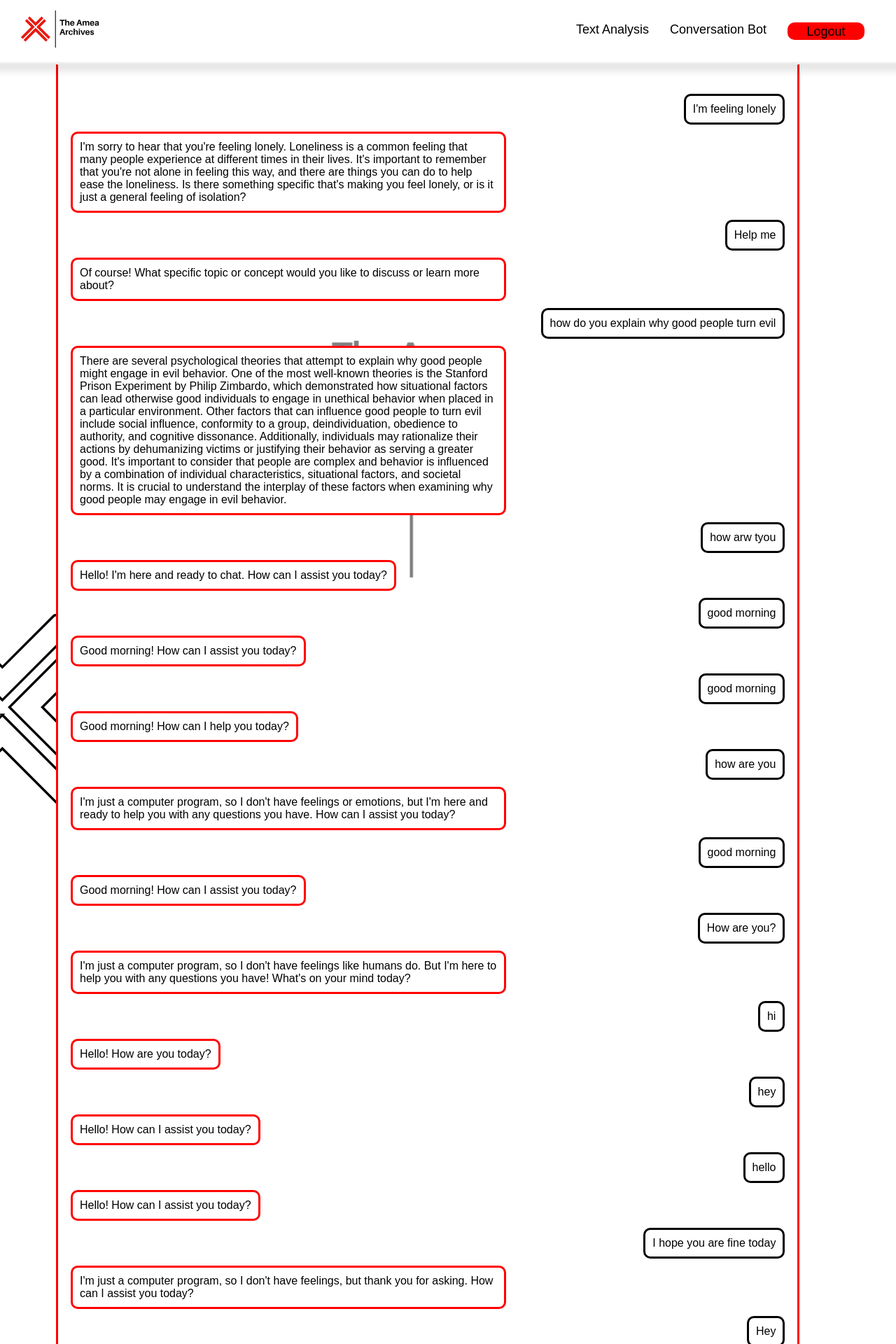
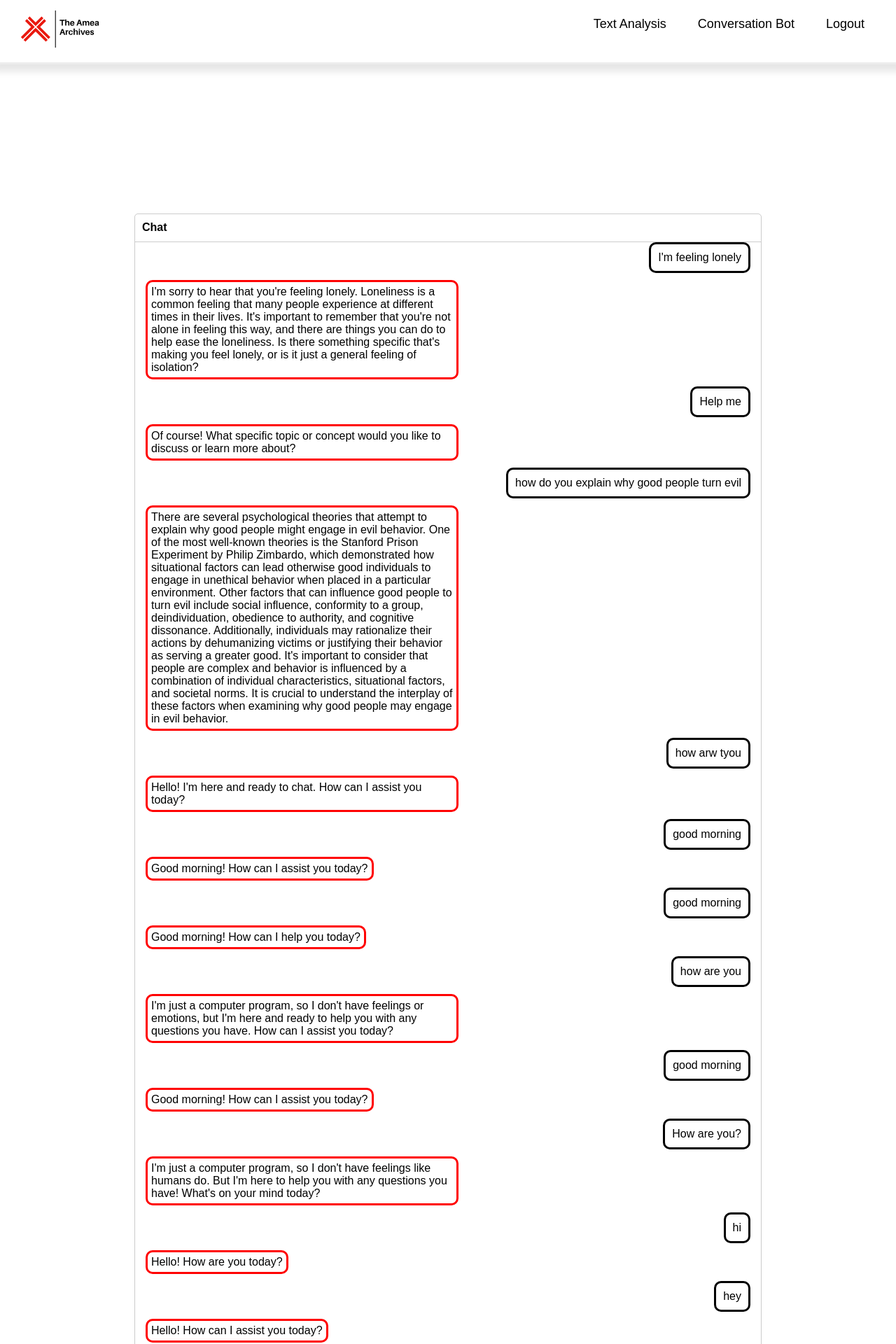
Before and after one commit to TheAmeaArchives/Great_Sage, a Django app: page /conversation in a window 1280 px wide. Shown: the top 1920 px of the page at 70% size. Run offline with Django 5.2, Linux system fonts and the light colour scheme; a user stored in the database is signed in; data comes from the database, SQL or seed files in the repository; both versions use the stored data as it was after the commit.

Commit message:
Design of the chatbot done

```diff
--- a/GreatSage/personality_analysis/static/personality_analysis/css/conversation.css
+++ b/GreatSage/personality_analysis/static/personality_analysis/css/conversation.css
@@ -1,182 +1,142 @@
-
-* {
+body {
     margin: 0;
-    padding: 0;
-    box-sizing: border-box;
-  }
-
-.content {
-    position: fixed ;
-    height: 85%;
-    width: 83%;
-    margin: 90px 80px 0 80px;
-    border-style: solid;
-    border-color: white red;
-    z-index: 2;
-    background-color: white;
-    overflow: auto;
-
+    font-family: Arial, sans-serif;
+    display: flex;
+    height: 100vh;
 }
-.red-bot{
-    background-color: red;
-    color: black;
-    width: 110px;
-    text-align: center;
-    height: 25px;
-    padding-top: 3px;
-    border-radius: 10px;
-  }
-
-.text {
-    position: relative;
-    bottom: -78%;
-    display: flex;
-    flex-direction: row;
-    justify-content: center;
-    margin-bottom: 35px;
-    z-index: 4;
-}
-
-.user, .bot {
-    background-color: white;
-    color: black;
-    padding: 10px;
-    border-radius: 10px;
-    max-width: 60%;
-    border-color: red;
-    border-style: solid;
-    z-index: 5;
-}
-
-.user {
-    justify-self: end;
-    margin-right: 8px;
-    border-color: black;
-}
-
-.bot {
-    justify-self: start;
-    margin-left: 8px;
+form{
+    width: 100%;
 }
 
 
-.text-submit {
-    display: inline;
+.container {
+    display: flex;
+    flex-direction: column;
+    justify-content: center;
+    width: 70%;
+    height: 80%;
+    margin-top: 45px;
+    border-color: rgba(0, 0, 0, 0.2);
+    border-width: 1px;
+    border-style: solid;
+    position: absolute;
+    top: 50%;
+    left: 50%;
+    transform: translate(-50%, -50%);
+    border-radius: 5px;
+}
+
+
+.head{
+    border-color: rgba(0, 0, 0, 0.2);
+    height: 40px;
+    border-bottom-style: solid;
+    border-bottom-width: 1px ;
+    padding: 10px;
+}
+.sidebar {
+    width: 250px;
+    background: #f4f4f4;
+    padding: 20px;
+}
+.chat-container {
+    flex: 1;
+    display: flex;
+    flex-direction: column;
+    justify-content: space-between;
+    overflow: auto;
+}
+
+
+.chat-header {
+    display: flex;
+    flex-direction: row;
+    justify-content: space-between;
+    align-items: center;
+    position: absolute;
+    top: 0px;
+    left: 0px;
+    right: 0px;
+    padding: 15px;
+    border-bottom: 1px solid #ccc;
+}
+.logo{
+    flex-grow: 19;
+}
+.others{
     flex-grow: 1;
-    position: relative;
-    right: 9px;
+
+}
+a {
+    margin-right: 15px;
+    text-decoration: none;
+    color: black;
+}
+.logout {
+    background: red;
+    color: white;
+    border: none;
+    padding: 10px 15px;
+    cursor: pointer;
+    border-radius: 5px;
+}
+.chat-box {
+    display: flex;
+    flex-direction: column;
+    justify-content: center;
+    align-items: center;
+    color: #888;
 
 }
 
-.text-input {
-    display: inline;
-    flex-grow: 6;
-    z-index: 2;
+.ai-chat{
+    flex-grow: 1;
+    align-self: flex-start;
+    margin-left: 15px;
+    border-color: red ;
+    color: black;
+    border-style: solid;
+    padding: 5px;
+    border-radius: 10px;
+    margin-top: 10px;
+    max-width: 50%;
+    margin-bottom: 10px;
+}
+.user-chat{
+    flex-grow: 1;
+    align-self: flex-end ;
+    margin-right: 15px;
+    border-color: black ;
+    color: black;
+    border-style: solid;
+    padding:10px;
+    border-radius: 10px;
+    max-width: 50%;
 }
 
-.text-inp {
-    position: relative;
-    height: 40px;
-    width: 100%;
-    border-bottom-left-radius: 10px;
-    border-style: solid;
+.chat-input {
+    display: flex;
+    padding: 10px;
+    border-top: 1px solid #ccc;
 }
-
-.text-sub {
-    height: 40px;
-    width: 10px;
-    background-color: red;
-    color: black;
-    border-top-right-radius: 10px;
+.chat-input input {
+    flex: 1;
+    padding: 10px;
+    border: 1px solid #ccc;
+    border-radius: 5px;
+    align-self: flex-end;
 }
-
-
-
-
-.conv {
-    display: grid;
-    grid-template-columns: 1fr;
-    gap: 10px;
-    margin: 5px 10px 0 10px;
+form{
+    display: flex;
 
 }
 
-::-webkit-scrollbar {
-    width: 12px;
+.send {
+    background: red;
+    border: none;
+    padding: 10px 15px;
+    margin-left: 10px;
+    cursor: pointer;
+    color: white;
+    border-radius: 5px;
 }
-
-::-webkit-scrollbar-track {
-    background: #f1f1f1;
-}
-
-::-webkit-scrollbar-thumb {
-    background: #000000;
-    border-radius: 6px;
-}
-
-::-webkit-scrollbar-thumb:hover {
-    background: #ff0000;
-}
-
-
-.back {
-
-    margin-left:38%;
-    top: 20%;
-    position: sticky;
-/*
-
-
-    width: 120px;
-    height: 0px;
-    z-index: 1;
-    display: flex;
-    justify-content: center;
-    align-items: center;
-    position: absolute;
-    position: sticky; */
-
-}
-
-.back img {/*
-    width: 200px;
-    height: auto;
-    max-width: 1000px;
-
-    opacity: 0.5;
-    position: relative;
-
-*/
-    position: absolute;
-    transform: scale(1.5);
-    opacity: 0.5;
-}
-.logo {
-    flex: 0 0 auto;
-    position: absolute;
-    z-index: 1;
-  }
-
-  .left-logo {
-    left: -10px;
-    top: 40%;
-    transform: translateY(-50%);
-  }
-
-  .right-logo {
-    right: 0px;
-    top: 110%;
-    transform: translateY(-120%);
-  }
-
-  .logo img {
-    width: 200px;
-    height: auto;
-  }
-
-.img-sub{
-    width: 78px;
-    position: relative;
-    top: -10px;
-    left: -10px;
-}
--- a/GreatSage/personality_analysis/templates/conversation.html
+++ b/GreatSage/personality_analysis/templates/conversation.html
@@ -20,60 +20,54 @@
         <li ><a  href="{% url 'logouts'%}"> <div class="red-bot">Logout</div></a>
     </ul>
   </nav>
+  <header class="chat-header">
 
-  <div class="logo left-logo">
-    <img src="{% static 'personality_analysis/images/path3.svg' %}" alt="Left Logo">
+    <div class="logo">
+        <a href="#"><b>The Amea Archives</b></a>
+    </div>
+    <div class="others">
+         <a href="#">Text Analysis</a>
+    <a href="#">Conversation Bot</a>
+<button class="logout">Logout</button>
     </div>
 
-  <div class="content">
-    <div class="content1">
-      <div class="back">
-        <img src="{% static 'personality_analysis/images/ameaarchives.svg' %}" alt="">
+</header>
+<div class="container">
+<div class="head">
+    <b>Chat</b>
 </div>
-      <p style="color: white;">
-        Lorem ipsum dolor sit amet, consectetur adipisicing elit. Veritatis, excepturi. Quisquam nihil nam explicabo dicta quos unde recusandae, ex minima delectus hic optio amet inventore magni sequi aut quo corrupti.
-      </p>
-
-      <div class="text">
-        <div class="conv">
+<main class="chat-container">
+    <div class="chat-box">
       {% for chat in chats %}
       {% if chat.user == request.user %}
-              <div class="user">
-
-                {{ chat.message }}
+      <div class="user-chat">
+          {{ chat.message|safe }}
+        </div>
+        <div class="ai-chat">
+          {{ chat.response|safe }}
         </div>
 
-              <div class="bot">
-
-                {{ chat.response }}
-              </div>
         {% endif %}
         {% endfor %}
     </div>
+</main>
+<footer class="chat-input">
+  <form method="post">
+
+      {% csrf_token %}
+      <input type="text" placeholder="Tell me more about you...">
+      <button class="send">&#10148;</button>
+
+
+  </form>
+</footer>
 </div>
-
-      <div class="text">
-        <div class="text-input">
-          <form class="message-form" method="post">
-            {% csrf_token %}
-            <input type="text" class="text-inp" name="message" placeholder="Tell me more about you..." required>
-        </div>
-        <div class="text-submit">
-          <button type="submit" class="text-sub"><img class="img-sub" src="{% static 'personality_analysis/images/send.jpg'%}" alt=""></button>
-        </div>
-          </form>
-      </div>
-    </div>
-  </div>
-
-  <div class="logo right-logo">
-    <img src="{% static 'personality_analysis/images/path4.svg' %}" alt="Right Logo">
-  </div>
+  <!-- ///////////////////////////////////////////////////////////// -->
 
   <script>
-    const messageForm = document.querySelector('.message-form');
-    const messageInput = document.querySelector('.text-inp');
-    const messagesContainer = document.querySelector('.conv');
+    const messageForm = document.querySelector('.chat-input form'); // Corrected form selector
+    const messageInput = document.querySelector('.chat-input input[type="text"]'); // Corrected input selector
+    const messagesContainer = document.querySelector('.chat-box'); // Corrected messages container selector
 
     messageForm.addEventListener('submit', (event) => {
         event.preventDefault();
@@ -83,13 +77,16 @@
             return;
         }
 
+        // Create and append the user's message
         const userMessage = document.createElement('div');
-      userMessage.classList.add('user');
-      userMessage.innerHTML = ` ${message}`;
+        userMessage.classList.add('user-chat');
+        userMessage.innerHTML = `${message}`;
         messagesContainer.appendChild(userMessage);
 
+        // Clear the input field
         messageInput.value = '';
 
+        // Send the message to the server
         fetch('', {
             method: 'POST',
             headers: { 'Content-Type': 'application/x-www-form-urlencoded' },
@@ -100,13 +97,14 @@
         })
         .then(response => response.json())
         .then(data => {
+            // Create and append the bot's response
             const botResponse = document.createElement('div');
-        botResponse.classList.add('bot');
-        botResponse.innerHTML = ` ${data.response}`;
+            botResponse.classList.add('ai-chat');
+            botResponse.innerHTML = `${data.response}`;
             messagesContainer.appendChild(botResponse);
-      });
+        })
+        .catch(error => console.error('Error:', error));
     });
 </script>
-
 </body>
 </html>
--- a/GreatSage/personality_analysis/views.py
+++ b/GreatSage/personality_analysis/views.py
@@ -12,7 +12,7 @@
 
 nlp = spacy.load("en_core_web_md")
 
-openai_api_key = "put your api key herre"
+openai_api_key = "Put you api key here"
 openai.api_key = openai_api_key
 
 
@@ -21,15 +21,13 @@
 
 def text(request):
     if request.method == "POST":
-
-        # Get the text input from the request
         wordFrequency2.nlp = nlp
         text = wordFrequency2.process_text(request.POST.get("text"))
         file_path = Path.cwd () / "personality_analysis"/"Great Sage analysis spreadsheet - Qauntifiers.csv"
         with open(file_path, 'r') as f:
             reader = csv.reader(f)
         response = openai.ChatCompletion.create(
-            model = "gpt-4",
+            model = "ft:gpt-3.5-turbo-0125:amea::B34EdU7w",
             messages=[
             {"role": "system", "content": f"You will have to give an insight into the character treats based on the following percentage analogy, please remember that you are answering a 1000 word text directly to the user and do not talk about the word frequency used eg Adverb frequency, Pronoun Frequency.... The user shouldn't know about any of these values . In fact, answer directly in the form of an essay. From these informations:{reader}"},
             {"role": "user", "content": str(text)},
@@ -37,7 +35,7 @@
             )
         answer1 = response.choices[0].message.content.strip()
         response1 = openai.ChatCompletion.create(
-            model = "gpt-4",
+            model = "ft:gpt-3.5-turbo-0125:amea::B34EdU7w",
             messages=[
             {"role": "system", "content": f"I want you to make boulet points(in a markdown syntax) of the person's qualities and flaws in a balanced manner. In the boulet points, do not make reference to his frequency usage of function words just present the qualities and flaws in a very beautiful and appealing manner. Adress the message in the second person"},
                 {"role": "user", "content": str(answer1)},
@@ -49,7 +47,7 @@
         with open(file_path, 'r') as f:
             reader = csv.reader(f)
         response = openai.ChatCompletion.create(
-            model = "gpt-4",
+            model = "ft:gpt-3.5-turbo-0125:amea::B34EdU7w",
             messages=[
             {"role": "system", "content": f"I want you to analyse the way of writing of this person based on the information present in {reader} and for each classification system, associate a given musical genre to the person based on the his way of writing"},
             {"role": "user", "content": str(text)},
@@ -57,7 +55,7 @@
             )
         song1 = response.choices[0].message.content.strip()
         response1 = openai.ChatCompletion.create(
-            model = "gpt-4",
+            model = "ft:gpt-3.5-turbo-0125:amea::B34EdU7w",
             messages=[
             {"role": "system", "content": f"I want you to make an educated guess on the person's music taste in boulet points(in a markdown format). Based on the information present in {answer1}.  Adress the message in the second person"},
                 {"role": "user", "content": str(song1)},
@@ -70,68 +68,11 @@
 def result(request):
     return render(request, 'result.html')
 
-# def handwriting(request):
-#     if request.method == 'POST':
-#         form = ImageUploadForm(request.POST, request.FILES)
-#         if form.is_valid():
-#             user_image = form.save()
-
-#             image_url = user_image.handwriting_image.url
-
-#             response = openai.ChatCompletion.create(
-#                 model="gpt-4",
-#                 messages=[
-#                     {
-#                         "role": "user",
-#                         "content": "What's in this image?"
-#                     },
-#                     {
-#                         "role": "user",
-#                         "content": f"Here's the image URL: {image_url}"
-#                     }
-#                 ],
-#                 max_tokens=300
-#             )
-
-#             answer = response.choices[0].message['content']
-#             return render(request, 'result.html', {'answer': answer})
-#     else:
-#         form = ImageUploadForm()
-#     return render(request, 'handwriting.html', {"form":form})
-
-# def sound_analysis(request):
-#     if request.method == "POST":
-#         # Get the text input from the request
-#         text = request.POST.get("text")
-#         file_path = Path.cwd () / "personality_analysis"/"Sound analysis spreadsheet.csv"
-#         with open(file_path, 'r') as f:
-#             reader = csv.reader(f)
-#         response = openai.ChatCompletion.create(
-#             model = "gpt-4",
-#             messages=[
-#             {"role": "system", "content": f"I want you to analyse the way of writing of this person based on the information present in {reader} and for each classification system, associate a given musical genre to the person based on the his way of writing"},
-#             {"role": "user", "content": str(text)},
-#             ]
-#             )
-#         answer1 = response.choices[0].message.content.strip()
-#         response1 = openai.ChatCompletion.create(
-#             model = "gpt-4",
-#             messages=[
-#             {"role": "system", "content": f"I want you to make an educated guess on the person's music taste. Based on the information present in {answer1}. After the explanation, you should end in a 'You likely like [here you put the various genres in order]' "},
-#                 {"role": "user", "content": str(answer1)},
-#             ]
-#             )
-#         answer = response1.choices[0].message.content.strip()
-#         return render(request, 'result.html', {'answer': answer})
-#     return render(request, 'sound_analysis.html')
-
-
-
 def ask_openai(message):
     response = openai.ChatCompletion.create(
-        model = "gpt-3.5-turbo",
+        model = "ft:gpt-3.5-turbo-0125:amea::B34EdU7w",
         messages=[
-            {"role": "system", "content": "You are Great Sage, an advanced conversational AI specialized in behavioral and psychological concepts. Engage the user in interactive discussions that help them explore their personality traits, thought processes, and behavioral patterns. Provide insightful, engaging, and thought-provoking responses, similar to a modern ChatGPT experience. Ask follow-up questions, suggest psychological theories or frameworks when relevant, and encourage self-reflection."},
+            {"role": "system", "content": "You are Great Sage, an advanced conversational AI specialized in behavioral and psychological concepts. Engage the user in interactive discussions that help them explore their personality traits, thought processes, and behavioral patterns. Provide insightful, engaging, and thought-provoking responses, similar to a modern ChatGPT experience. Ask follow-up questions, suggest psychological theories or frameworks when relevant, and encourage self-reflection. If have to use markdown format if necessary to format your responses"},
             {"role": "user", "content": message},
         ]
     )
@@ -140,11 +81,10 @@
     return answer
 
 def conversation(request):
-
     chats = Chat.objects.filter(user = request.user)
     if request.method == 'POST':
-        message = request.POST.get('message')
-        response = ask_openai(message)
+        message = markdown.markdown(request.POST.get('message'))
+        response = markdown.markdown(ask_openai(message))
         chat = Chat(user=request.user, message=message, response=response)
         chat.save()
         return JsonResponse({'message': message, 'response': response})
--- a/GreatSage/users/static/users/css/logins.css
+++ b/GreatSage/users/static/users/css/logins.css
@@ -121,6 +121,7 @@
     width: 50%;
     margin-top: 30px;
     height: 45%;
+    color: white;
 }
 
 .submit:hover{
--- a/GreatSage/users/templates/logins.html
+++ b/GreatSage/users/templates/logins.html
@@ -35,7 +35,7 @@
                     <div class="lable">
                         Password<span style="color: red;">*</span>
                     </div>
-                    <input type="password" class="pass" name="password"   placeholder="Password">
+                    <input type="password" class="pass" name="password" placeholder="Password">
                 </div>
                 <div class="content-submit">
                     <button class="submit" type="submit" >Login</button>
```
Also changed, not shown: GreatSage/db.sqlite3. Lines whose indentation alone changed are shown as unchanged.
